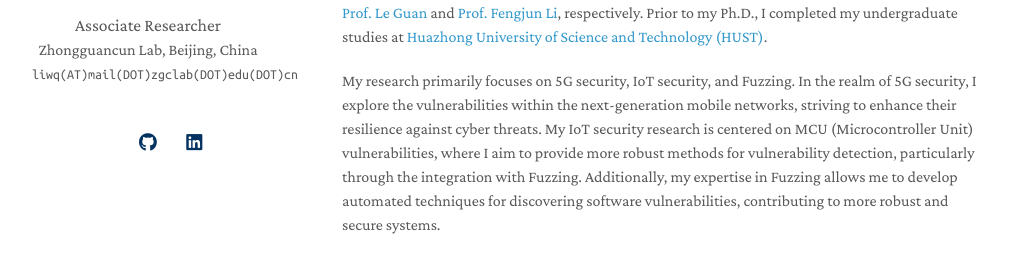
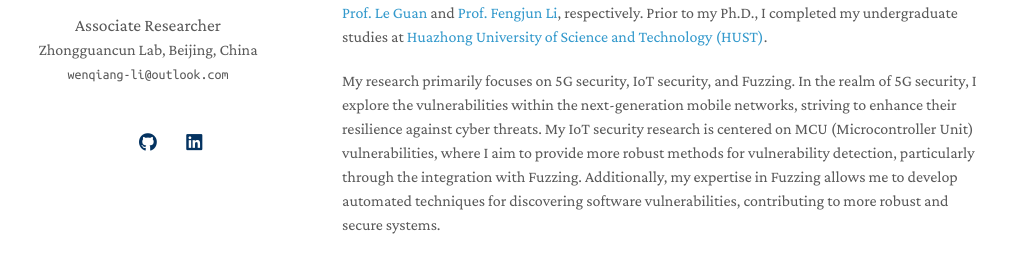
Before and after one commit to yaoyao-liu/minimal-light, a Jekyll site: the page built from index.md, in a window 1280 px wide. Shown: the part 228-487 px from the top of the page, without its empty margins (128-1142 px from the left). Built offline with Jekyll 4.4.1, drawn with Linux system fonts in a browser that asks for light colours; a style sheet for code colours, icons or effects is not loaded; our own code applies the rules of GitHub Pages for plain Markdown files.

Commit message:
Update _config.yml

```diff
--- a/_config.yml
+++ b/_config.yml
@@ -2,7 +2,7 @@
 title: Wenqiang Li
 position: Associate Researcher
 affiliation: Zhongguancun Lab, Beijing, China
-email: liwq(AT)mail(DOT)zgclab(DOT)edu(DOT)cn
+email: wenqiang-li@outlook.com
 
 # Search Engine Optimization (SEO)
 # The following information is used to improve the website traffic from search engines, e.g., Google.
```
